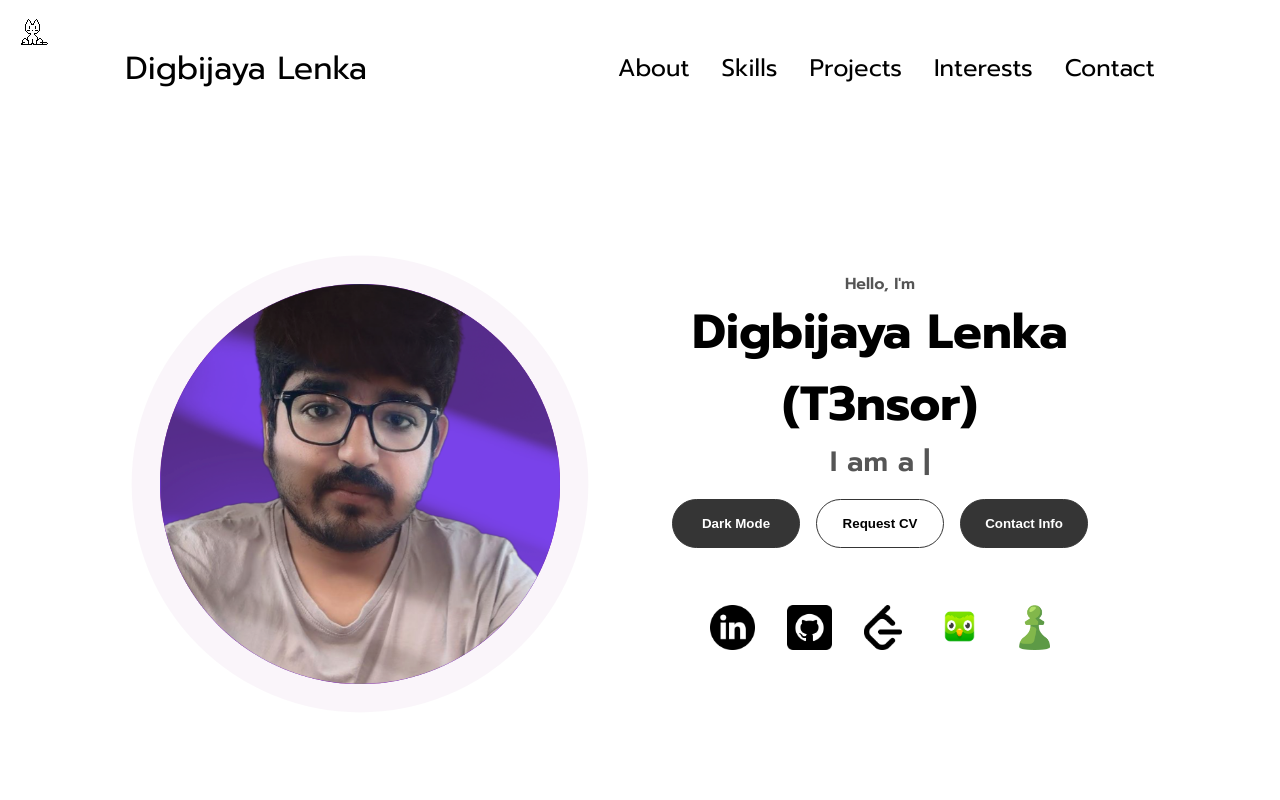
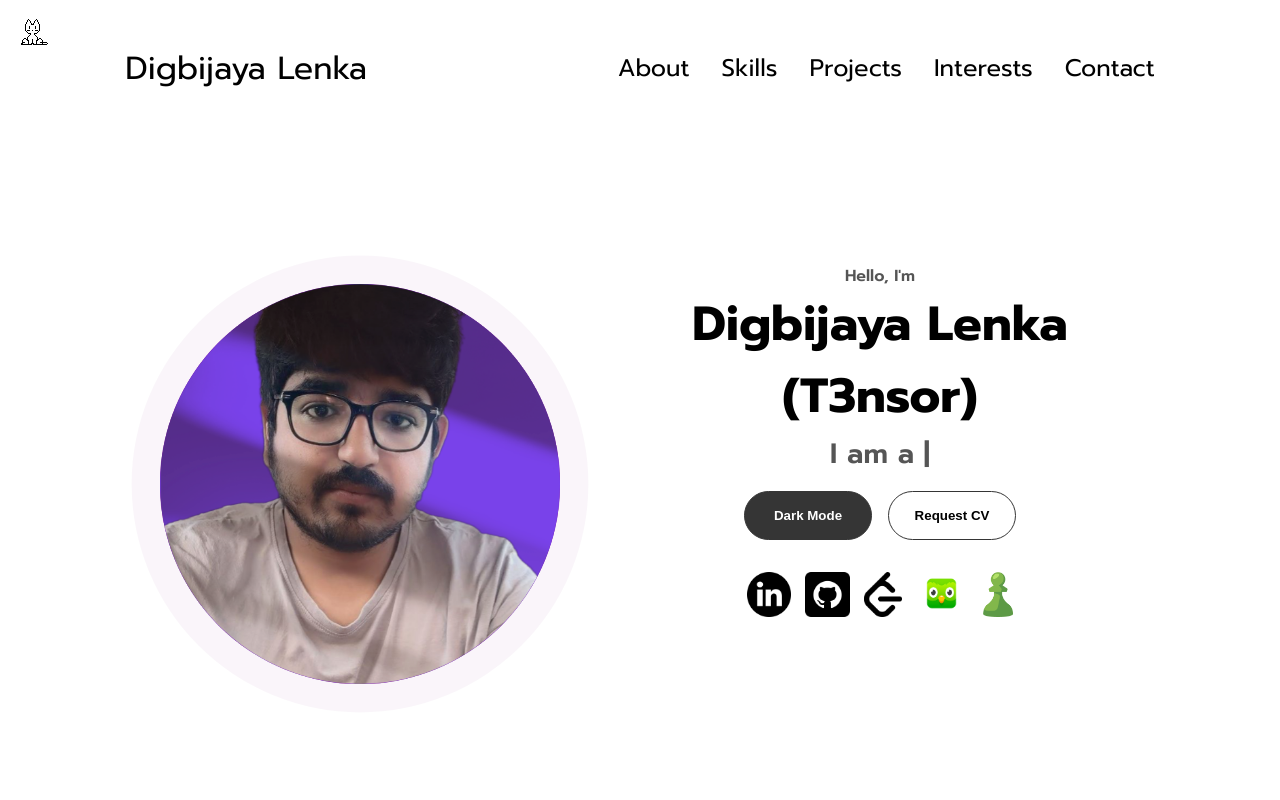
Before and after one commit to t3nsor98/portfolio-website, a website: page index.html in a window 1280 px wide. Shown: the top 800 px of the page. Drawn offline with nearby package versions, Linux system fonts and the light colour scheme; a script that the page names is missing.

Commit message:
some minor fixes

```diff
--- a/index.html
+++ b/index.html
@@ -77,9 +77,9 @@
           >
             Request CV
           </button>
-          <button class="btn btn-color-1" onclick="location.href='./#contact'">
+          <!-- <button class="btn btn-color-1" onclick="location.href='./#contact'">
             Contact Info
-          </button>
+          </button> -->
         </div>
         <div id="socials-container">
           <img
--- a/style.css
+++ b/style.css
@@ -201,11 +201,7 @@ section {
 }
 
 #socials-container {
-  display: flex;
-  justify-content: center;
-  align-items: center;
-  margin-top: 1rem;
-  gap: 2rem;
+  margin: 1rem;
   height: 100px;
   padding: 1rem;
 }
@@ -218,6 +214,8 @@ section {
   transition-property: transform;
   transition-duration: 0.5s;
   padding-bottom: 5px;
+  margin-left: 0.25rem;
+  margin-right: 0.25rem;
 }
 
 .icon:hover {
@@ -230,6 +228,7 @@ section {
 .btn-container {
   display: flex;
   justify-content: center;
+  align-items: center;
   gap: 1rem;
 }
 
@@ -560,7 +559,6 @@ html.lenis {
 }
 
 @media screen and (max-width: 600px) {
-
   #contact,
   footer {
     height: 40vh;
```
